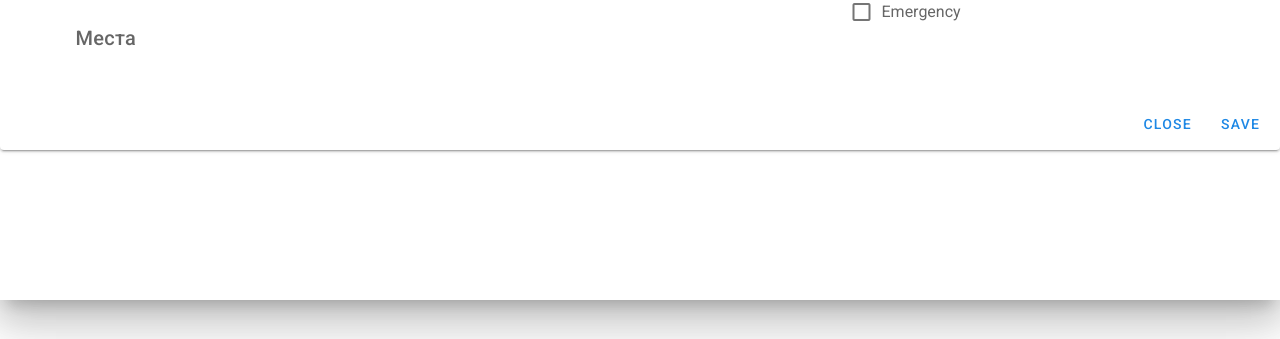
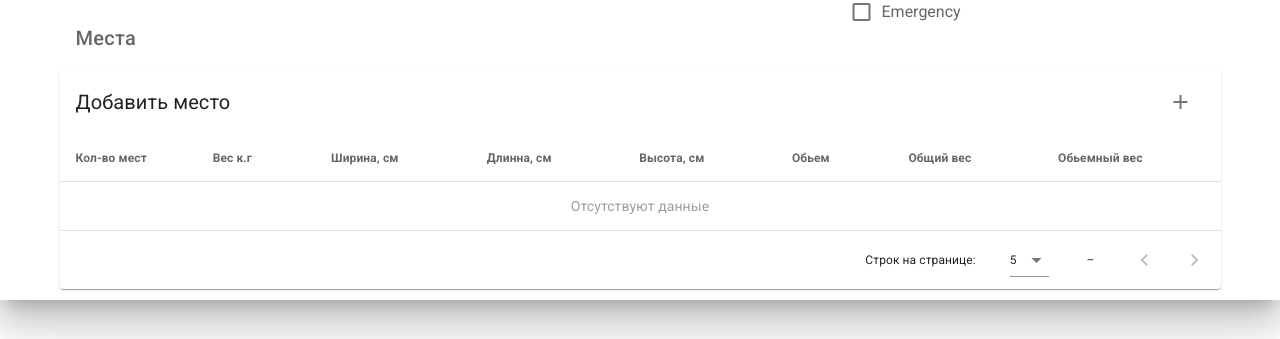
Before and after one commit to mcldays/aviacrmfront, a Vue app: page / in a window 1280 px wide. Both pictures are taken after a click on the button 1240 px from the left and 260 px from the top of the page. Shown: the part 500-839 px from the top of the page. Built offline with nearby package versions, Linux system fonts and the light colour scheme.

Commit message:
Last commit

```diff
--- /dev/null
+++ b/src/components/UIComponents/Transportaions/Models/PlaceModel.ts
@@ -0,0 +1,20 @@
+export class PlaceModel{
+    Seats : number;
+    Weight : number;
+    Length : number;
+    Width : number;
+    Height : number;
+    Volume? : number;
+    TotalWeight? : number;
+    VolumeWeight? : number;
+    Id? : number;
+
+    constructor(Seats: number, Weight: number, Length : number, Width: number, Height: number ) {
+
+        this.Seats = Seats;
+        this.Weight = Weight;
+        this.Length = Length;
+        this.Width = Width;
+        this.Height = Height
+    }
+}
--- a/src/components/UIComponents/Transportaions/NewTransportation.vue
+++ b/src/components/UIComponents/Transportaions/NewTransportation.vue
@@ -201,6 +201,113 @@
         </v-container>
         <v-container>
           <v-card-title>Места</v-card-title>
+          <v-data-table
+              :headers="headers"
+              :items="places"
+              :items-per-page="5"
+              class="elevation-1"
+          >
+            <template v-slot:top>
+              <v-toolbar
+                  flat
+              >
+                <v-toolbar-title>Добавить место</v-toolbar-title>
+              <v-spacer></v-spacer>
+              <v-btn
+                  icon
+                  @click="dialogNewPlace=true"
+              >
+                <v-icon>
+                  mdi-plus
+                </v-icon>
+              </v-btn>
+                <v-dialog
+                    v-model="dialogNewPlace"
+                    max-width="500px"
+                >
+                  <v-card>
+                    <v-card-title>
+                      <span class="text-h5">Добавить место</span>
+                    </v-card-title>
+                    <v-card-text>
+                      <v-container>
+                        <v-row>
+                          <v-col
+                              cols="12"
+                              sm="6"
+                              md="4"
+                          >
+                            <v-text-field
+                                v-model="place.Seats"
+                                label="Кол-во мест"
+                            ></v-text-field>
+                          </v-col>
+                          <v-col
+                              cols="12"
+                              sm="6"
+                              md="4"
+                          >
+                            <v-text-field
+                                v-model="place.Weight"
+                                label="Вес"
+                            ></v-text-field>
+                          </v-col>
+                          <v-col
+                              cols="12"
+                              sm="6"
+                              md="4"
+                          >
+                            <v-text-field
+                                v-model="place.Width"
+                                label="Длинна"
+                            ></v-text-field>
+                          </v-col>
+                          <v-col
+                              cols="12"
+                              sm="6"
+                              md="4"
+                          >
+                            <v-text-field
+                                v-model="place.Volume"
+                                label="Ширина"
+                            ></v-text-field>
+                          </v-col>
+                          <v-col
+                              cols="12"
+                              sm="6"
+                              md="4"
+                          >
+                            <v-text-field
+                                v-model="place.Height"
+                                label="Высота"
+                            ></v-text-field>
+                          </v-col>
+                        </v-row>
+                      </v-container>
+                    </v-card-text>
+
+                    <v-card-actions>
+                      <v-spacer></v-spacer>
+                      <v-btn
+                          color="blue darken-1"
+                          text
+                          @click="close"
+                      >
+                        Cancel
+                      </v-btn>
+                      <v-btn
+                          color="blue darken-1"
+                          text
+                          @click="Save"
+                      >
+                        Save
+                      </v-btn>
+                    </v-card-actions>
+                  </v-card>
+                </v-dialog>
+              </v-toolbar>
+            </template>
+          </v-data-table>
         </v-container>
       </v-card-text>
       <v-card-actions>
@@ -228,6 +335,7 @@
 <script lang="ts">
 
 import { Component, Prop, Vue } from 'vue-property-decorator'
+import {PlaceModel} from "@/components/UIComponents/Transportaions/Models/PlaceModel";
 
 
 @Component({
@@ -236,9 +344,43 @@ import { Component, Prop, Vue } from 'vue-property-decorator'
   }
 })
 export default class NewTransportation extends Vue {
-  private menu2 : boolean = false;
-  private menu3 : boolean = false;
+  private dialogNewPlace: boolean = false;
+  private menu2: boolean = false;
+  private menu3: boolean = false;
+  private place: PlaceModel = new PlaceModel(0,0,0,0,0)
+  private editedIndex: number = -1
+  private places: PlaceModel[] = []
+  private headers: object = [
+    {
+      text: 'Кол-во мест',
+      align: 'start',
+      sortable: false,
+      value: 'Seats',
+    },
+    {text: 'Вес к.г', value: 'Weight'},
+    {text: 'Ширина, см', value: 'Volume'},
+    {text: 'Длинна, см', value: 'Width'},
+    {text: 'Высота, см', value: 'Height'},
+    {text: 'Обьем', value: 'VolumeTotal'},
+    {text: 'Общий вес', value: 'TotalKg'},
+    {text: 'Обьемный вес', value: 'TotalVolume'},
+  ];
+
+  public Save(){
+    this.places.push(this.place)
+    console.log(this.place);
+    this.close()
+  }
+
+  public close() {
+    this.dialogNewPlace = !this.dialogNewPlace
+    this.printDefaultModel()
+  }
+  printDefaultModel(){
+   this.place =  new PlaceModel(0,0,0,0,0)
+  }
 }
+
 </script>
 
 <style scoped lang="scss">
```
